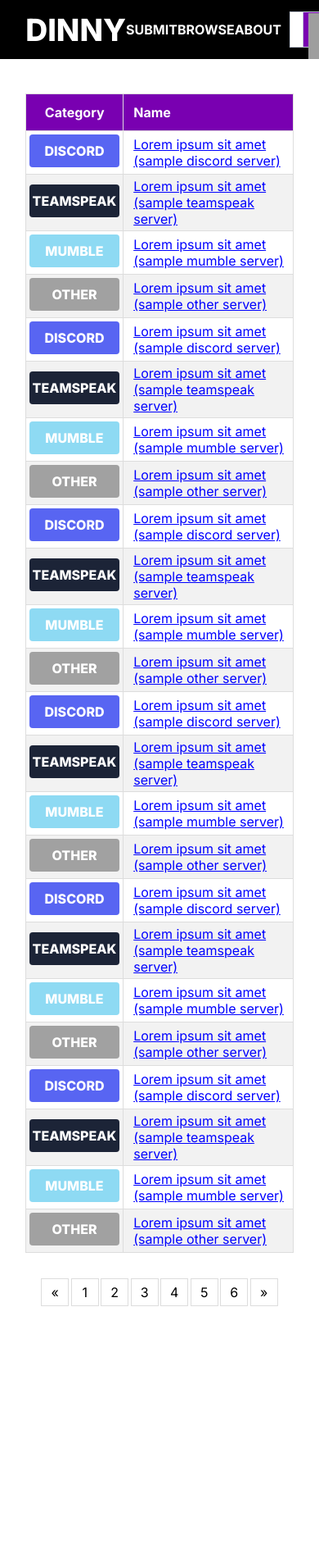
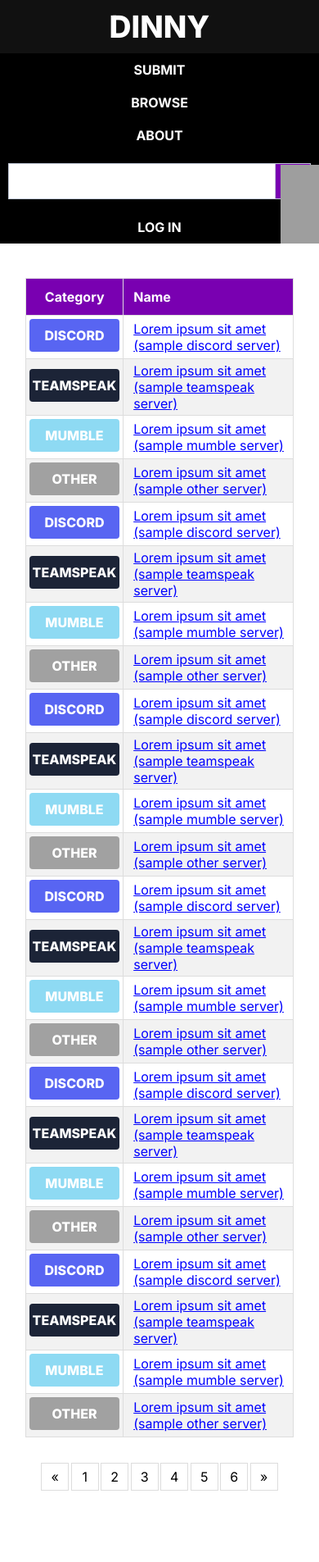
Before and after one commit to RadCraftplay/dinny, a PHP site: page / in a window 390 px wide. Shown: the whole page at 82% size. Before the commit the page ends 1593 px from the top, so only its background shows below. Run offline with PHP 8.4, Linux system fonts and the light colour scheme; grey boxes are pictures that could not be loaded.

Commit message:
Added navbar for mobile devices

```diff
--- a/public/css/base.css
+++ b/public/css/base.css
@@ -90,6 +90,34 @@ nav {
     width: 44px;
 }
 
+/* Navbar for smaller screens */
+@media (max-width: 992px) {
+    nav {
+        height: auto;
+        width: 100%;
+
+        padding-right: 0;
+        padding-left: 0;
+
+        overflow: scroll;
+    }
+    #navbar a {
+        height: auto;
+        width: 100%;
+
+        padding-top: 10px;
+        padding-bottom: 10px;
+
+        display: block;
+    }
+    #server-search-block {
+        width: 100%;
+    }
+    #server-search-block input {
+        width: 100%;
+    }
+}
+
 
 /* Containers */
 #container {
```
